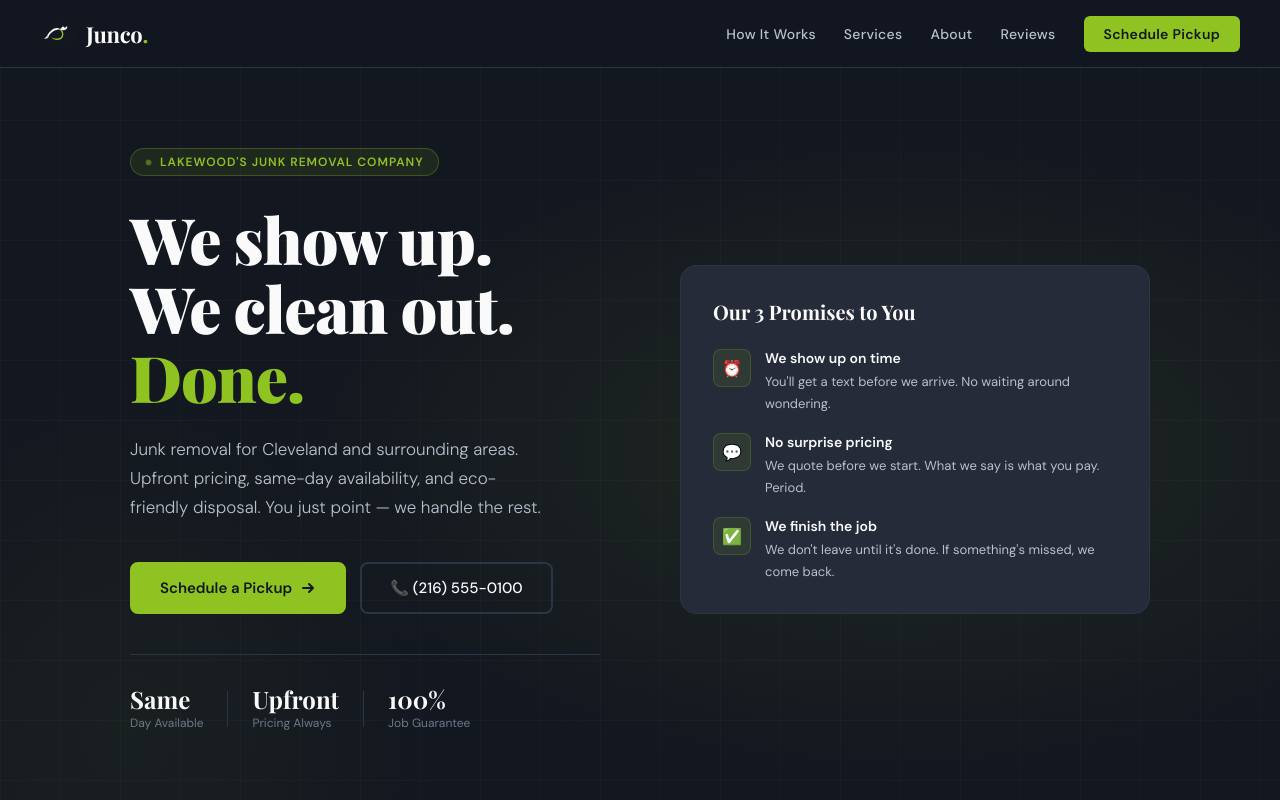
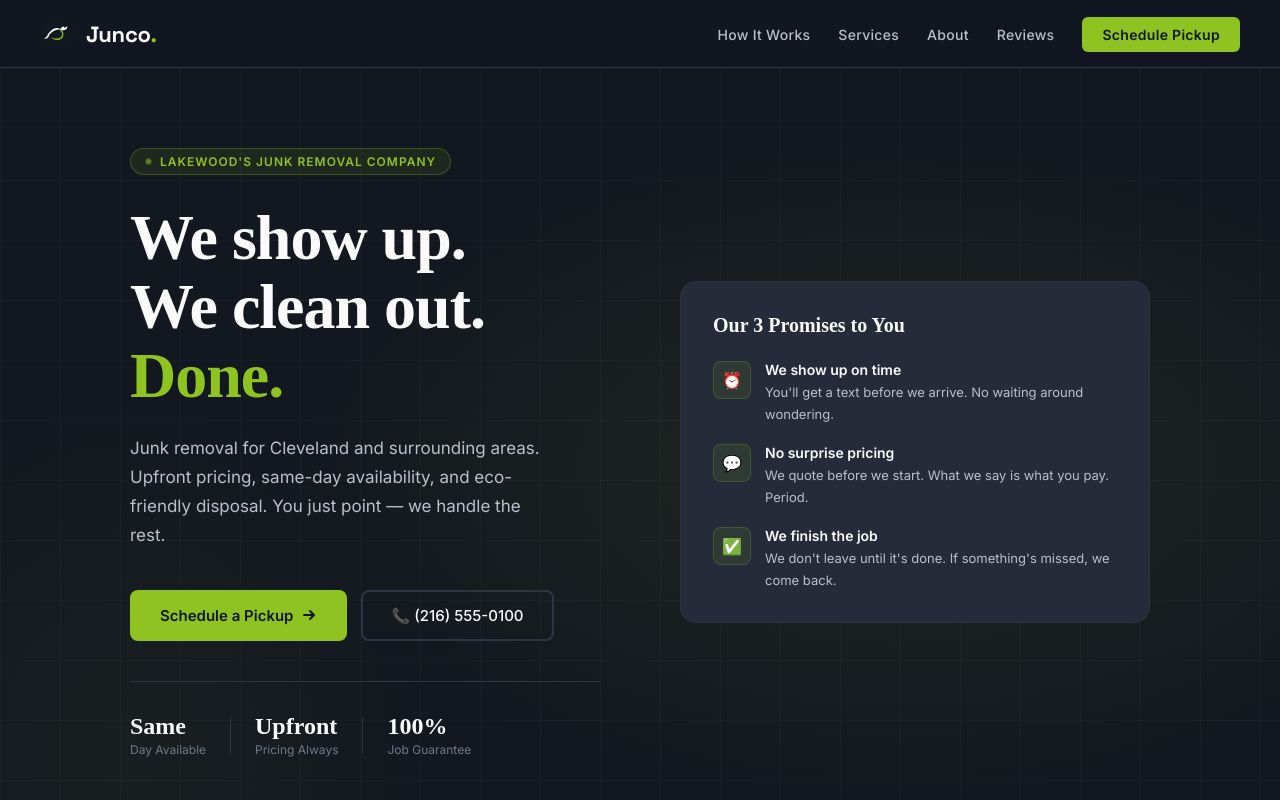
Before and after one commit to jakeforstyk/junco-website, a plain HTML site: page index.html in a window 1280 px wide. Shown: the top 800 px of the page. Drawn offline with nearby package versions, Linux system fonts and the light colour scheme.

Commit message:
updates to index, not all code was copied over
co-pilot did it's best to fix. let's see if that worked

```diff
--- a/index.html
+++ b/index.html
@@ -5,7 +5,7 @@
   <meta name="viewport" content="width=device-width, initial-scale=1.0"/>
   <title>Junco Junk Removal | Lakewood's Junk Removal Company</title>
   <meta name="description" content="Fast, reliable junk removal for Cleveland and Lakewood. Upfront pricing, same-day service, eco-friendly disposal. We handle everything — you just point."/>
-  <link href="https://fonts.googleapis.com/css2?family=Playfair+Display:wght@700;900&family=DM+Sans:wght@300;400;500;600&display=swap" rel="stylesheet"/>
+  <link href="https://fonts.googleapis.com/css2?family=Space+Grotesk:wght@400;500;600;700&family=Inter:wght@400;500;600&display=swap" rel="stylesheet"/>
   <style>
     *, *::before, *::after { box-sizing: border-box; margin: 0; padding: 0; }
 
@@ -47,7 +47,7 @@
     html { scroll-behavior: smooth; }
 
     body {
-      font-family: 'DM Sans', sans-serif;
+      font-family: 'Inter', sans-serif;
       background: var(--bg-base);
       color: var(--text-hi);
       overflow-x: hidden;
@@ -73,7 +73,7 @@
     .nav-logo { display: flex; align-items: center; gap: 10px; text-decoration: none; }
     .nav-logo-bird { width: 36px; height: 36px; }
     .nav-logo-text {
-      font-family: 'Playfair Display', serif;
+      font-family: 'Space Grotesk', sans-serif;
       font-size: 22px; font-weight: 700;
       color: var(--text-hi); letter-spacing: -0.3px;
     }
@@ -1061,7 +1061,8 @@
     </div>
   </footer>
 
-  <script data-cfasync="false" src="/cdn-cgi/scripts/5c5dd728/cloudflare-static/email-decode.min.js"></script><script>
+    <script data-cfasync="false" src="/cdn-cgi/scripts/5c5dd728/cloudflare-static/email-decode.min.js"></script>
+    <script>
       // Navbar scroll effect
       const navbar = document.getElementById('navbar');
       window.addEventListener('scroll', () => {
@@ -1084,4 +1085,11 @@
         this.textContent = '✓ Request Sent!';
         this.style.background = '#75a31b';
         setTimeout(() => {
-        this.innerHTML = 'Send Request <svg width="16" height="
+          // restore original button label + icon after a short delay
+          this.innerHTML = 'Send Request <svg width="16" height="16" viewBox="0 0 16 16" fill="none"><path d="M3 8H13M13 8L9 4M13 8L9 12" stroke="currentColor" stroke-width="2" stroke-linecap="round" stroke-linejoin="round"/></svg>';
+          this.style.background = '';
+        }, 1800);
+      });
+    </script>
+  </body>
+  </html>
```
Lines whose indentation alone changed are shown as unchanged.
